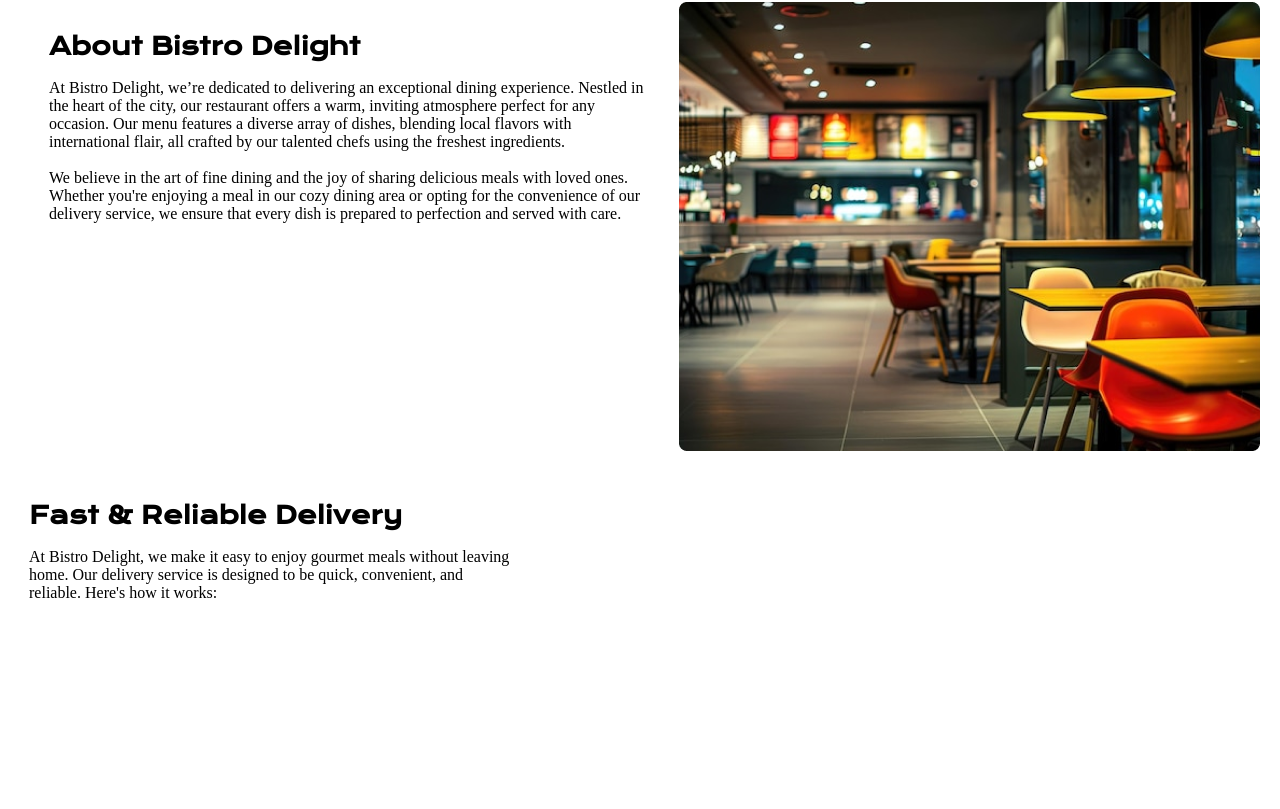
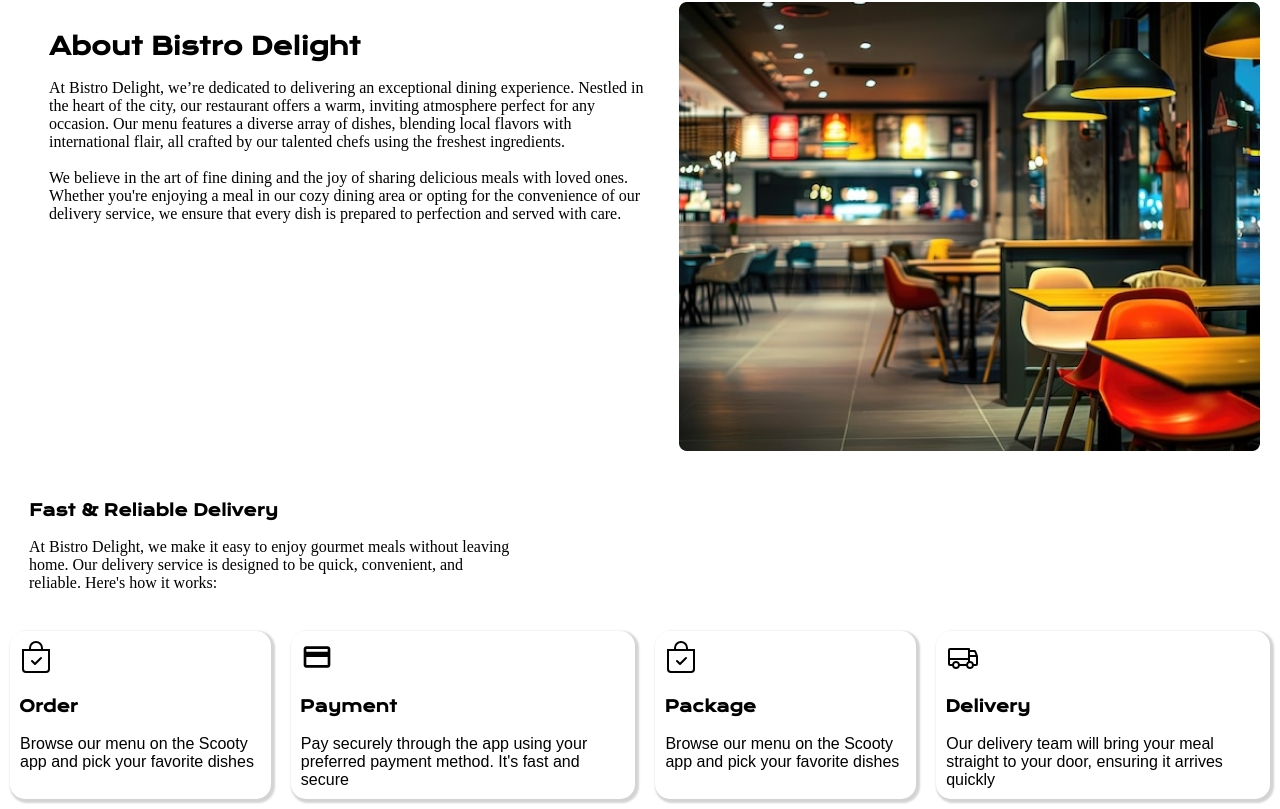
Before and after one commit to GAMSH655/BISTRO-DELIGHT, a React (Vite) app: page / in a window 1280 px wide. Shown: the part 770-1579 px from the top of the page. Before the commit the page ends 1401 px from the top, so only its background shows below. Built offline with nearby package versions, Linux system fonts and the light colour scheme.

Commit message:
working in the delivery components

```diff
--- a/package.json
+++ b/package.json
@@ -10,6 +10,7 @@
     "preview": "vite preview"
   },
   "dependencies": {
+    "aos": "^3.0.0-beta.6",
     "react": "^18.3.1",
     "react-dom": "^18.3.1",
     "react-icons": "^5.2.1",
--- a/src/Components/Delivery.css
+++ b/src/Components/Delivery.css
@@ -12,3 +12,33 @@
     font-weight: lighter;
     font-family: serif;
 }
+.deliveryThreeBOx{
+    display: flex;
+}
+.DeliveryBox{
+    margin: 10px;
+    box-shadow: 2px 2px 2px 2px rgba(0, 0, 0, 0.171);
+    border-radius: 15px;
+}
+.deliveryIcons{
+  font-size: 2rem;
+  margin: 10px;
+}
+.deliveryTitle{
+    font-size: medium;
+    font-weight:bold;
+}
+.delievryText{
+    margin: 10px;
+    font-family: sans-serif;
+}
+@media only screen and (max-width:768px) {
+    .deliveryThreeBOx{
+        display: flex;
+        flex-wrap: wrap;
+    }
+    .delievryTextBox{
+        width: 350px;
+        margin: 0px;
+    }
+}
--- a/src/Components/Delivery.jsx
+++ b/src/Components/Delivery.jsx
@@ -1,5 +1,8 @@
 import React from 'react'
+import { BsBagCheck } from "react-icons/bs";
+import { MdOutlinePayment } from "react-icons/md";
 import "./Delivery.css"
+import { PiTruck } from "react-icons/pi";
 const Delivery = () => {
   return (
     <div>
@@ -11,6 +14,28 @@ const Delivery = () => {
         At Bistro Delight, we make it easy to enjoy gourmet meals without leaving home. Our delivery service is designed to be quick, convenient, and reliable. Here's how it works:
         </p>
        </div>
+       <div className="deliveryThreeBOx">
+         <div className="DeliveryBox">
+         <BsBagCheck className='deliveryIcons'/>
+          <h3 className="deliveryTitle">order</h3>
+            <p  className='delievryText'>Browse our menu on the Scooty app and pick your favorite dishes</p>
+         </div>
+         <div className="DeliveryBox">
+         <MdOutlinePayment className='deliveryIcons'/>
+          <h3 className="deliveryTitle">Payment</h3>
+            <p  className='delievryText'>Pay securely through the app using your preferred payment method. It's fast and secure</p>
+         </div>
+         <div className="DeliveryBox">
+         <BsBagCheck className='deliveryIcons'/>
+          <h3 className="deliveryTitle">package</h3>
+            <p className='delievryText'>Browse our menu on the Scooty app and pick your favorite dishes</p>
+         </div>
+         <div className="DeliveryBox">
+         <PiTruck className='deliveryIcons'/>
+          <h3 className="deliveryTitle">delivery</h3>
+            <p p className='delievryText'>Our delivery team will bring your meal straight to your door, ensuring it arrives quickly</p>
+         </div>
+       </div>
     </div>
   )
 }
```
Also changed, not shown: 1 other file (tests, documents, lock files or other folders).
